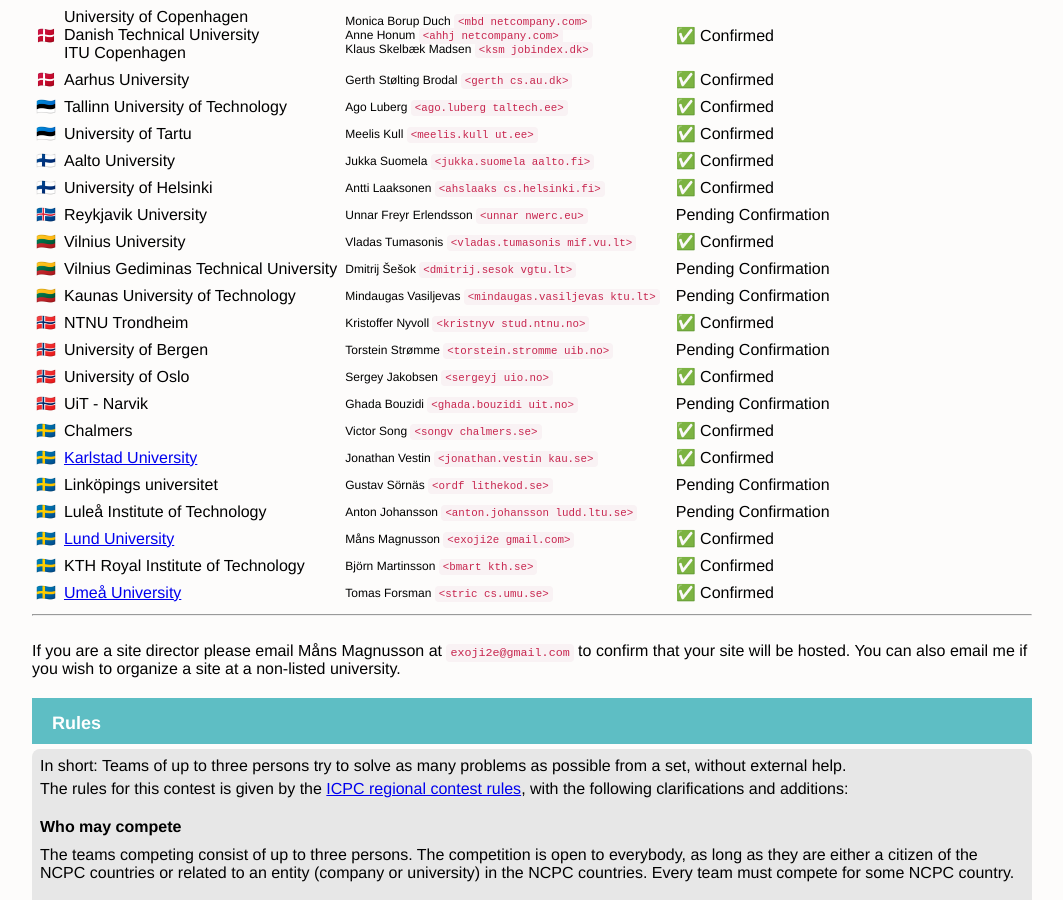
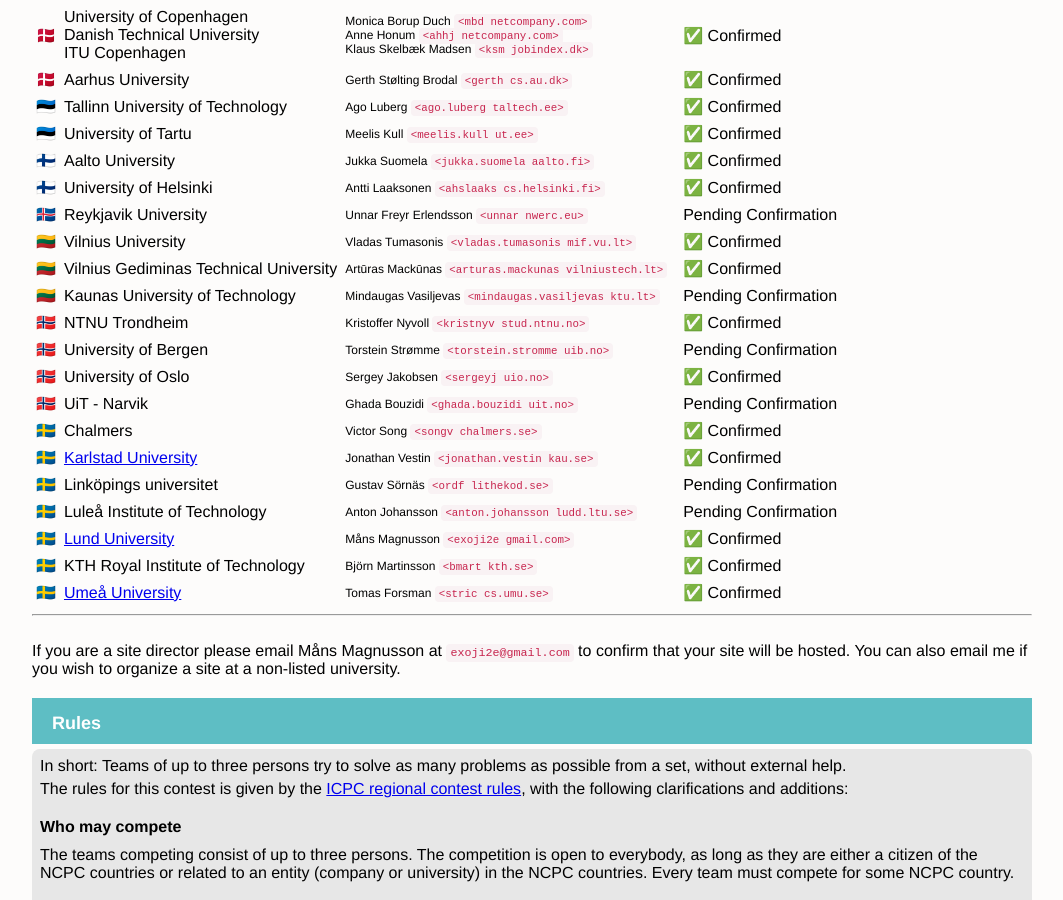
Before and after one commit to icpc/ncpc-web, a Jekyll site: the page built from ncpc2022/index.md, in a window 1280 px wide and 900 px high, scrolled down 1407 px. Shown: the whole window, without its empty margins (108-1171 px from the left). Built offline with Jekyll 4.4.1, drawn with Linux system fonts in a browser that asks for light colours; some of the changed text lies outside the part shown.

Commit message:
[ncpc 2022] confirm vilnius tech

```diff
--- a/_data/ncpc2022sites.yml
+++ b/_data/ncpc2022sites.yml
@@ -64,9 +64,9 @@
     confirmed: true
 
   - name : Vilnius Gediminas Technical University
-    contact: Dmitrij Šešok
-    email: 'dmitrij.sesok vgtu.lt'
-    confirmed: false
+    contact: Artūras Mackūnas
+    email: 'arturas.mackunas vilniustech.lt'
+    confirmed: true
 
   - name : Kaunas University of Technology
     contact: Mindaugas Vasiljevas
```
Also changed, not shown: ncpc2022/index.md (+1 -1 lines).
